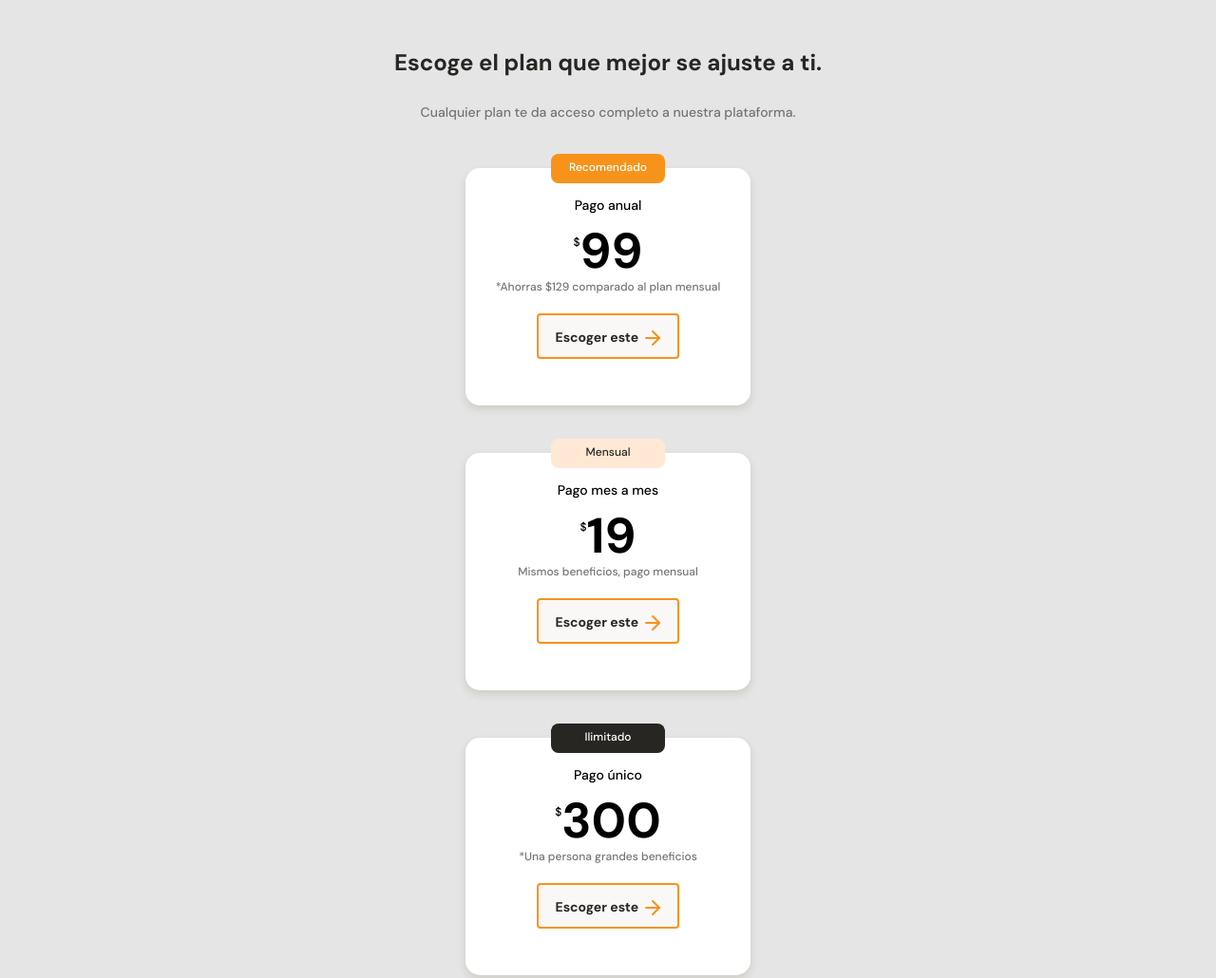
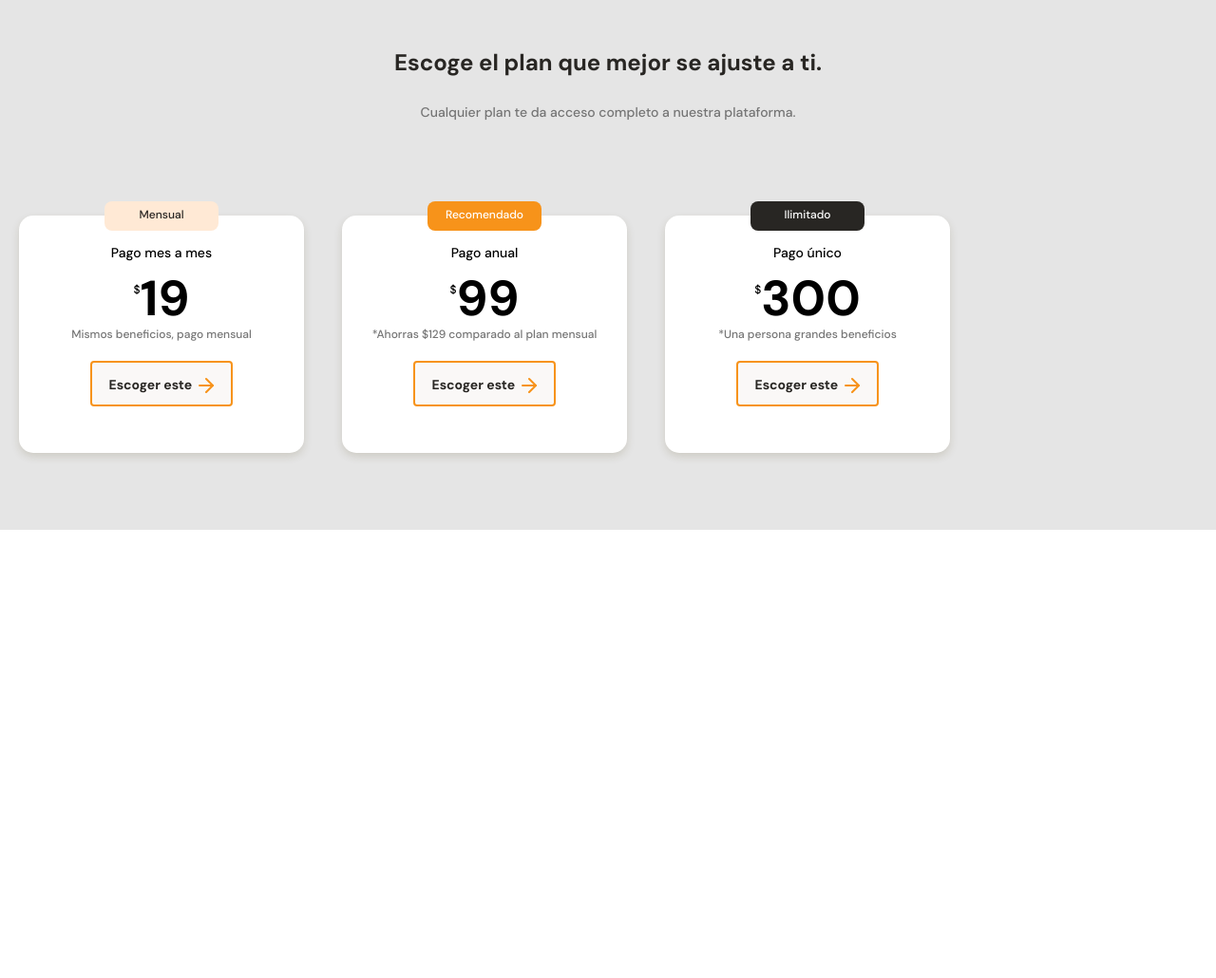
Before and after one commit to jabin753/Batatabit, a website built with Vite: page index.html in a window 1280 px wide. Shown: the part 2789-3819 px from the top of the page at 95% size. After the commit the page ends 3347 px from the top, so only its background shows below. Built offline with nearby package versions, Linux system fonts and the light colour scheme.

Commit message:
Scroll horizontal para las tarjetas de pago

```diff
--- a/index.html
+++ b/index.html
@@ -137,20 +137,20 @@
       </div>
       <section class="plans-container--slider">
         <article class="plans-container--card">
+          <p class="recommended recommended__soft">Mensual</p>
+          <div class="plan-info-container">
+            <h3 class="plan-card--title">Pago mes a mes</h3>
+            <p class="plan-card--price"><span>$</span>19</p>
+            <p class="plan-card--saving">Mismos beneficios, pago mensual</p>
+            <button class="plan-card--ca">Escoger este <span></span></button>
+          </div>
+        </article>
+        <article class="plans-container--card">
           <p class="recommended">Recomendado</p>
           <div class="plan-info-container">
             <h3 class="plan-card--title">Pago anual</h3>
             <p class="plan-card--price"><span>$</span>99</p>
             <p class="plan-card--saving">*Ahorras $129 comparado al plan mensual</p>
-            <button class="plan-card--ca">Escoger este <span></span></button>
-          </div>
-        </article>
-        <article class="plans-container--card">
-          <p class="recommended recommended__soft">Mensual</p>
-          <div class="plan-info-container">
-            <h3 class="plan-card--title">Pago mes a mes</h3>
-            <p class="plan-card--price"><span>$</span>19</p>
-            <p class="plan-card--saving">Mismos beneficios, pago mensual</p>
             <button class="plan-card--ca">Escoger este <span></span></button>
           </div>
         </article>
--- a/style.css
+++ b/style.css
@@ -383,14 +383,21 @@ main {
   line-height: 1.8rem;
   color: #757575
 }
-
+.plans-container--slider {
+  display: flex;
+  height: 316px;
+  overflow-x: scroll;
+  overscroll-behavior-x: contain;
+  scroll-snap-type: x proximity;
+}
 .plans-container--card {
   position: relative;
+  scroll-snap-align: center;
   width: 70%;
   min-width: 230px;
   max-width: 300px;
   height: 250px;
-  margin: 50px auto;
+  margin: 50px 20px;
   padding: 0 15px;
   background-color: var(--just-white);
   border-radius: 15px;
```
